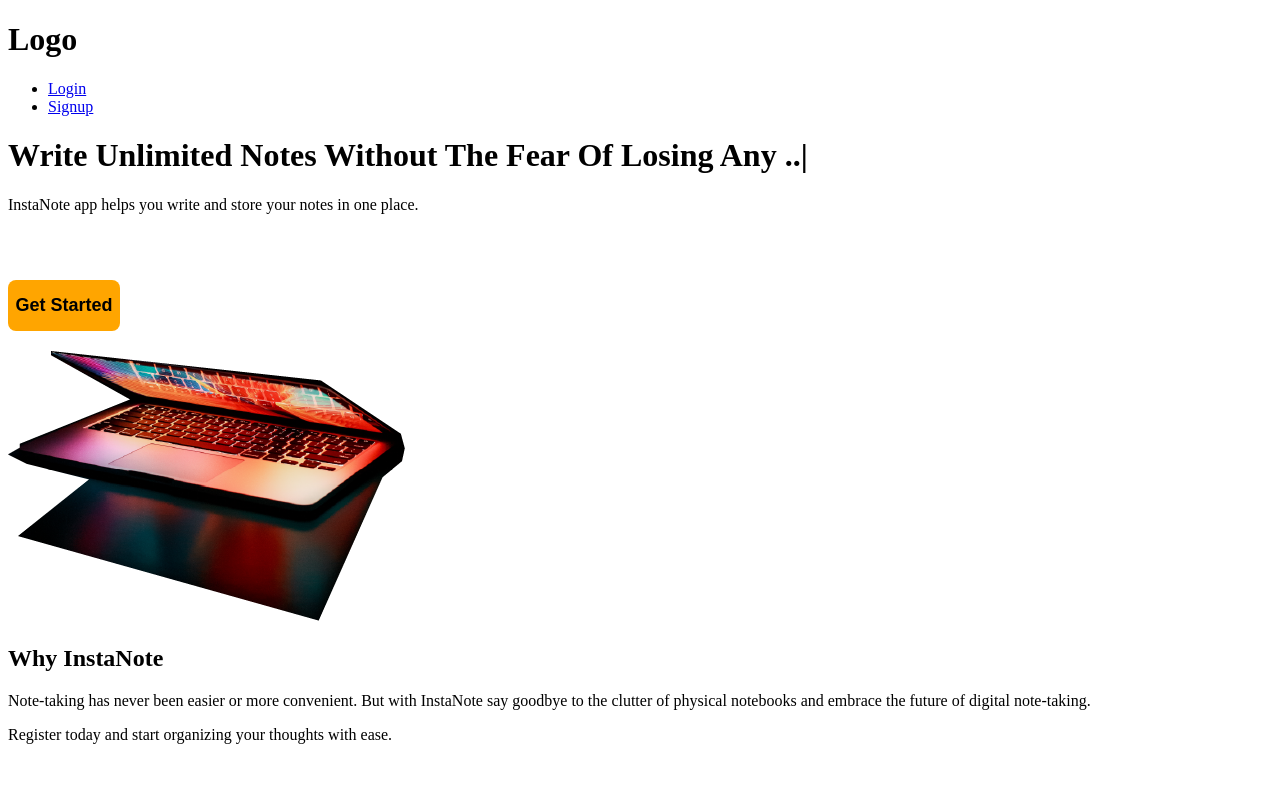
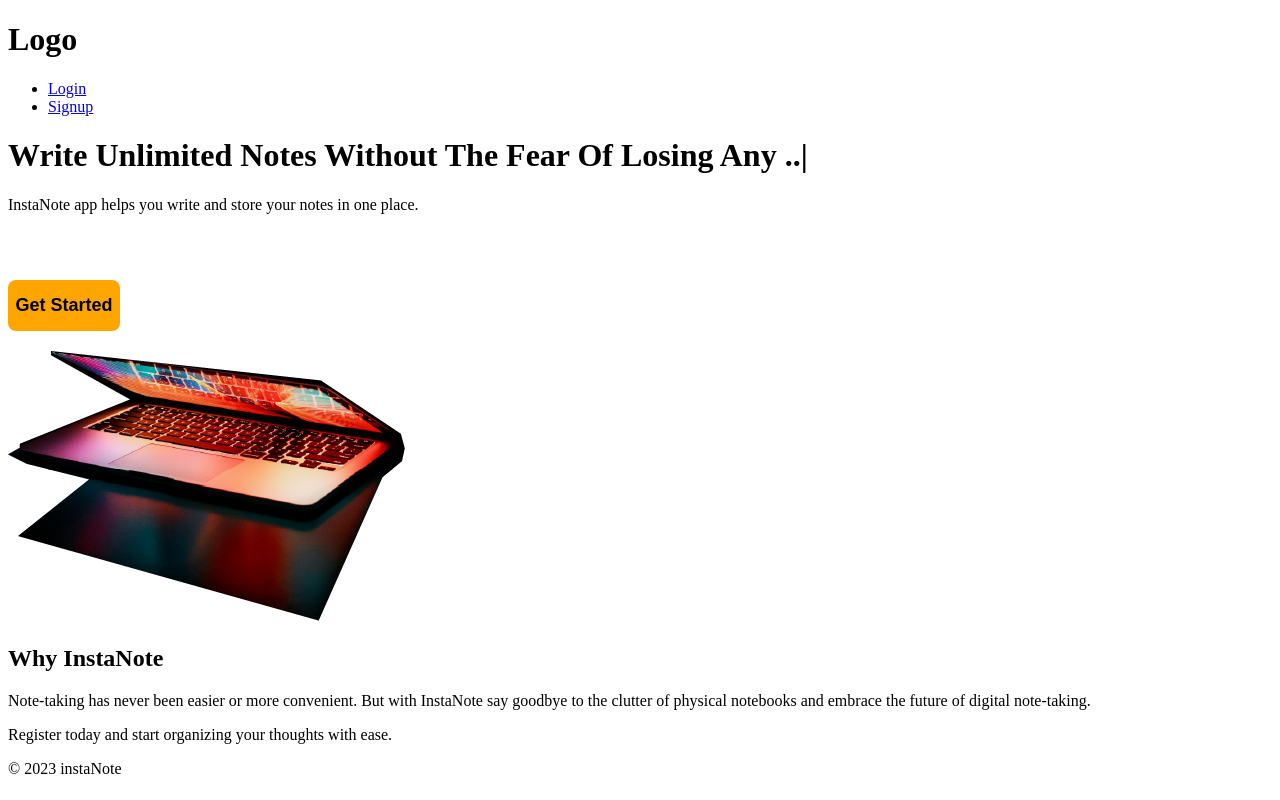
Before and after one commit to Chukwu-Godgive/instanote, a React (Create React App) app in the folder frontend/: page / in a window 1280 px wide. Built offline with nearby package versions, Linux system fonts and the light colour scheme; the HTML template or start-up script is replaced by a standard one.

Commit message:
complete footer

```diff
--- a/frontend/src/components/Footer.js
+++ b/frontend/src/components/Footer.js
@@ -0,0 +1,26 @@
+import React, { useState, useEffect } from 'react';
+
+function Footer() {
+  const [currentYear, setCurrentYear] = useState(new Date().getFullYear());
+
+  useEffect(() => {
+    // Update the currentYear state every year
+    const interval = setInterval(() => {
+      setCurrentYear(new Date().getFullYear());
+    });
+
+    return () => {
+      clearInterval(interval);
+    };
+  }, []);
+
+  return (
+    <footer>
+      <div className="footer-content">
+        <p> &copy; {currentYear} instaNote</p>
+      </div>
+    </footer>
+  );
+}
+
+export default Footer;
--- a/frontend/src/old_components/Home.jsx
+++ b/frontend/src/old_components/Home.jsx
@@ -1,5 +1,6 @@
 import React from "react";
 import noteBook from "../images/NoteBook.jpg"
+import Footer from "../components/Footer";
 
 // import Form from "../components/Form"
 
--- a/frontend/src/pages/Home.js
+++ b/frontend/src/pages/Home.js
@@ -4,6 +4,7 @@ import HomeNavbar from "../components/Navbars/HomeNavbar";
 import HomeAsset from "../images/Home_Asset.png";
 import Button from "../components/GetStartedButton";
 import { Link } from "react-router-dom";
+import Footer from "../components/Footer";
 
 // inline styles for Get started Home button
 const buttonStyle = {
@@ -57,7 +58,7 @@ function Home() {
           </div>
         </div>
       </div>
-      {/* Footer goes here */}
+      <Footer/>
     </div>
   );
 }
--- a/frontend/src/pages/Login.js
+++ b/frontend/src/pages/Login.js
@@ -7,6 +7,7 @@ import {
   FacebookLoginButton,
   TwitterLoginButton,
 } from "react-social-login-buttons";
+import Footer from "../components/Footer";
 
 // inline styles for login button
 const goToHomeStyle = {
@@ -109,6 +110,7 @@ function Login() {
           </form>
         </div>
       </div>
+      <Footer/>
     </div>
   );
 }
--- a/frontend/src/pages/Signup.js
+++ b/frontend/src/pages/Signup.js
@@ -1,4 +1,5 @@
 import React, { useState } from 'react';
+import Footer from '../components/Footer';
 
 
 function RegistrationForm() {
@@ -16,10 +17,10 @@ function RegistrationForm() {
 
   const handleSubmit = (e) => {
     e.preventDefault();
-    // Add your form submission logic here
+    // Add form submission logic here
   };
 
-  return (
+  return ( <div>
     <div className="registration-form">
       <h2>Registration</h2>
       <form onSubmit={handleSubmit}>
@@ -69,7 +70,9 @@ function RegistrationForm() {
         </div>
         <button type="submit">Register</button>
       </form>
+
     </div>
+    <Footer/> </div>
   );
 }
 
--- a/frontend/src/styles/styles.css
+++ b/frontend/src/styles/styles.css
@@ -247,4 +247,22 @@ button[type="submit"]:hover {
 */
 
 /* All Footer start */
+
+footer {
+  background-color: #333;
+  color: #fff;
+  padding: 20px 0;
+  text-align: center;
+}
+
+/* Style for the text inside the footer */
+.footer-content {
+  font-size: 16px;
+}
+
+
+
+
+
+
 /* All Footer end */
```
